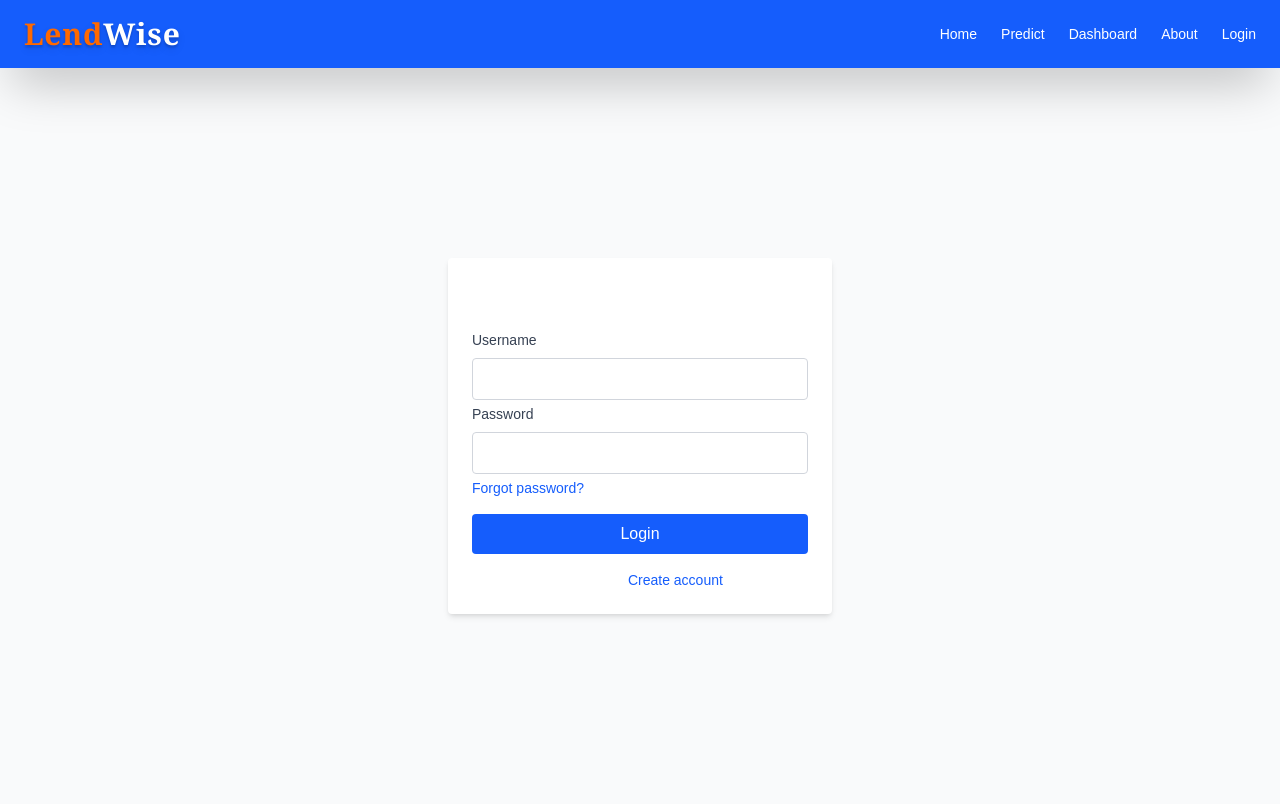
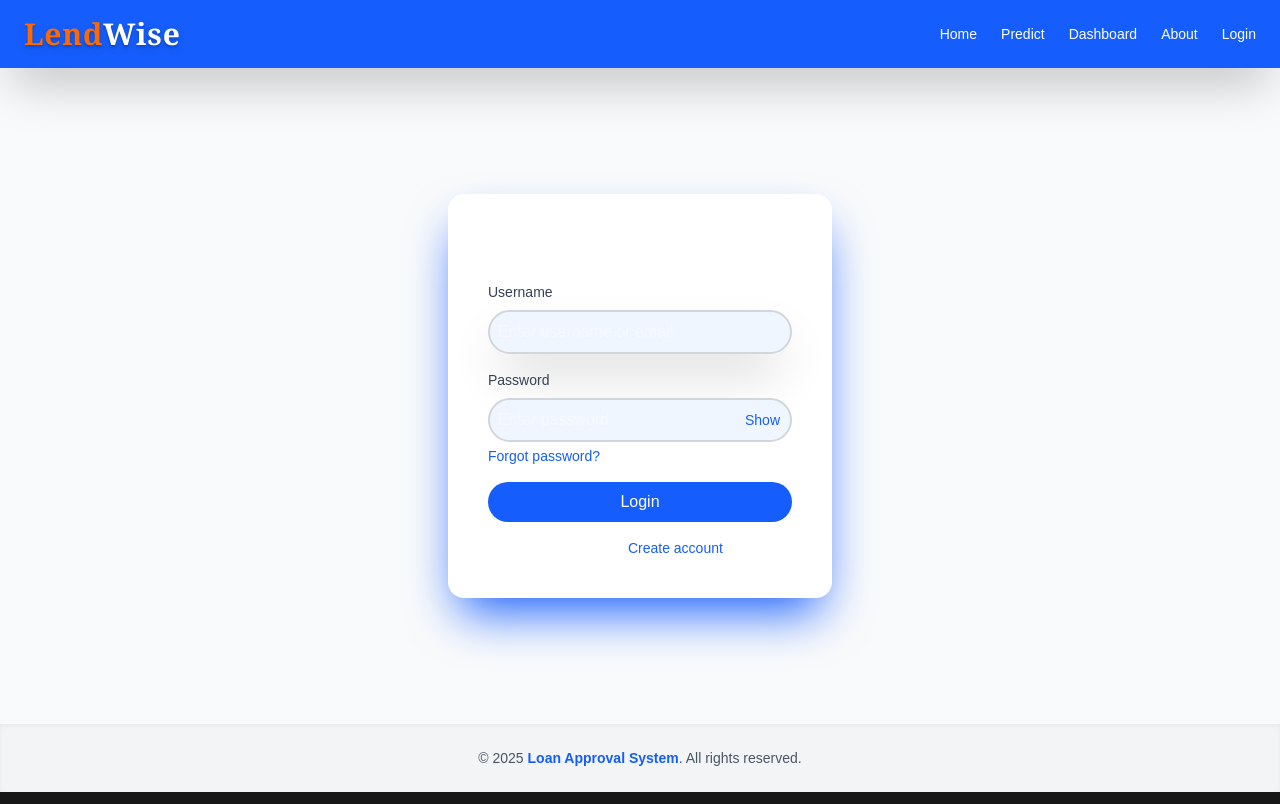
Before and after one commit to prakashwaddar628/loan_approval, a Next.js app in the folder frontend/: page /login in a window 1280 px wide. Built offline with nearby package versions, Linux system fonts and the light colour scheme.

Commit message:
ui update

```diff
--- a/frontend/src/app/dashboard/page.tsx
+++ b/frontend/src/app/dashboard/page.tsx
@@ -162,22 +162,25 @@ export default function Dashboard() {
               <table className="min-w-full text-sm text-left border">
                 <thead className="bg-gray-100 font-semibold">
                   <tr>
-                    <th className="px-4 py-2 border">Name</th>
-                    <th className="px-4 py-2 border">Gender</th>
-                    <th className="px-4 py-2 border">Income</th>
-                    <th className="px-4 py-2 border">Status</th>
+                    <th className="px-2 py-2">Name</th>
+                    <th className="px-2 py-2">Gender</th>
+                    <th className="px-2 py-2">Income</th>
+                    <th className="px-2 py-2">Status</th>
                   </tr>
                 </thead>
+              </table>
+              <div className="max-h-[220px] overflow-y-scroll">
+                <table className="min-w-full text-sm text-left border-t-0">
                   <tbody>
                     {recent.map((item, index) => (
                       <tr key={index} className="hover:bg-gray-50">
-                      <td className="px-4 py-2 border">{item.name}</td>
-                      <td className="px-4 py-2 border">{item.gender}</td>
-                      <td className="px-4 py-2 border">
+                        <td className="px-6 py-2">{item.name}</td>
+                        <td className="px-6 py-2">{item.gender}</td>
+                        <td className="px-6 py-2">
                           ₹{item.income.toLocaleString()}
                         </td>
                         <td
-                        className={`px-4 py-2 border font-semibold ${
+                          className={`px-4 py-2 font-semibold ${
                             item.status === "Approved"
                               ? "text-green-600"
                               : "text-red-600"
@@ -189,6 +192,7 @@ export default function Dashboard() {
                     ))}
                   </tbody>
                 </table>
+              </div>
             </div>
           </div>
         </div>
--- a/frontend/src/app/forgotpassword/page.tsx
+++ b/frontend/src/app/forgotpassword/page.tsx
@@ -3,7 +3,8 @@
 import Navbar from '@/components/Navbar';
 import { useState } from 'react';
 import { useRouter } from 'next/navigation';
-import { toast } from 'react-toastify';
+import { toast, ToastContainer } from 'react-toastify';
+import Footer from '@/components/Footer';
 
 export default function ForgotPassword() {
   const [email, setEmail] = useState('');
@@ -55,6 +56,7 @@ export default function ForgotPassword() {
       setLoading(false);
 
       if (res.ok) {
+        alert("Password reset link sent to your email address.")
         toast.success(data.message || 'Password reset link sent to your email address.', {
           position: 'top-right',
           autoClose: 5000,
@@ -94,8 +96,8 @@ export default function ForgotPassword() {
   return (
     <>
       <Navbar />
-      <div className="min-h-[92vh] flex justify-center items-center bg-gray-50">
-        <div className="bg-white p-6 rounded shadow-md w-full max-w-sm overflow-y-hidden">
+      <div className="min-h-[82vh] flex justify-center items-center bg-gray-50">
+        <div className="bg-white p-8 rounded-2xl shadow-2xl shadow-blue-600 w-full max-w-sm overflow-y-hidden ">
           <h1 className="text-2xl font-bold mb-4 text-center">Forgot Password</h1>
           <p className="text-gray-600 mb-4 text-center">
             Enter your email address below and we'll send you a link to reset your password.
@@ -108,7 +110,8 @@ export default function ForgotPassword() {
               <input
                 type="email"
                 id="email"
-                className="mt-1 block w-full p-2 border border-gray-300 rounded-md shadow-sm focus:ring-blue-500 focus:border-blue-500 sm:text-sm"
+                className="mt-1 block w-full p-2 border-2 bg-blue-50 border-amber-50 outline-amber-50 rounded-full shadow-2xl focus:ring-blue-500 focus:border-blue-500 sm:text-sm"
+                placeholder='enter email here'
                 value={email}
                 onChange={(e) => setEmail(e.target.value)}
                 required
@@ -127,7 +130,7 @@ export default function ForgotPassword() {
             </div>
             <div className="text-center text-sm">
               <span
-                className="text-blue-600 cursor-pointer hover:underline"
+                className="text-blue-600 cursor-pointer hover:text-blue-300"
                 onClick={() => router.push('/login')}
               >
                 Back to Login
@@ -136,6 +139,8 @@ export default function ForgotPassword() {
           </form>
         </div>
       </div>
+      <ToastContainer />
+      <Footer />
     </>
   );
 }
--- a/frontend/src/app/login/page.tsx
+++ b/frontend/src/app/login/page.tsx
@@ -1,15 +1,20 @@
 "use client";
 
+import Footer from "@/components/Footer";
 import Navbar from "@/components/Navbar";
 import { useRouter } from "next/navigation";
 import { useState } from "react";
-import { ToastContainer, toast } from 'react-toastify';
+import { ToastContainer, toast } from "react-toastify";
 
 export default function Login() {
   const [username, setUsername] = useState("");
   const [password, setPassword] = useState("");
   const [loading, setLoading] = useState(false);
-  const [errors, setErrors] = useState<{ username?: string; password?: string }>({});
+  const [errors, setErrors] = useState<{
+    username?: string;
+    password?: string;
+  }>({});
+  const [showpassword, setShowpassword] = useState(false);
   const router = useRouter();
 
   const handleSubmit = async (e: React.FormEvent) => {
@@ -39,7 +44,7 @@ export default function Login() {
       if (res.ok) {
         localStorage.setItem("authToken", data.token);
         console.log("Login successful");
-        toast.success("Login successful!",{
+        toast.success("Login successful!", {
           position: "top-right",
           autoClose: 5000,
           hideProgressBar: false,
@@ -49,7 +54,7 @@ export default function Login() {
         });
         router.push("/");
       } else {
-        toast.error(data.error || "Invalid credentials!",{
+        toast.error(data.error || "Invalid credentials!", {
           position: "top-right",
           autoClose: 5000,
           hideProgressBar: false,
@@ -60,14 +65,13 @@ export default function Login() {
       }
     } catch (error) {
       console.error("Login failed:", error);
-      toast.error("Something went wrong. Please try again.",{
+      toast.error("Something went wrong. Please try again.", {
         position: "top-right",
         autoClose: 5000,
         hideProgressBar: false,
         closeOnClick: true,
         pauseOnHover: true,
         draggable: true,
-
       });
     } finally {
       setLoading(false);
@@ -81,10 +85,10 @@ export default function Login() {
   return (
     <>
       <Navbar />
-      <div className="min-h-[92vh] flex justify-center items-center bg-gray-50">
+      <div className="min-h-[82vh] flex justify-center items-center bg-gray-50">
         <form
           onSubmit={handleSubmit}
-          className="bg-white p-6 rounded shadow-md w-full max-w-sm overflow-y-hidden"
+          className="bg-white p-10 rounded-2xl shadow-2xl shadow-blue-600 w-full max-w-sm overflow-y-hidden"
         >
           <h1 className="text-2xl font-bold mb-4 text-center">Login</h1>
 
@@ -97,26 +101,48 @@ export default function Login() {
             required
             onChange={(e) => setUsername(e.target.value)}
             placeholder="Enter username or email"
-            className={`w-full p-2 border ${errors.username ? 'border-red-500' : 'border-gray-300'} rounded mb-1`}
+            className={`w-full p-2 border-2 border-amber-50 shadow-2xl outline-amber-50 bg-blue-50 ${
+              errors.username ? "border-red-500" : "border-gray-300"
+            } rounded-full mb-4`}
           />
-          {errors.username && <p className="text-red-500 text-xs italic mb-2">{errors.username}</p>}
+          {errors.username && (
+            <p className="text-red-500 text-xs italic mb-2">
+              {errors.username}
+            </p>
+          )}
 
           <label className="block mb-2 text-sm font-medium text-gray-700">
             Password
           </label>
+          <div className="relative">
             <input
-            type="password"
+              type={showpassword ? "text" : "password"}
               required
               value={password}
               onChange={(e) => setPassword(e.target.value)}
               placeholder="Enter password"
-            className={`w-full p-2 border ${errors.password ? 'border-red-500' : 'border-gray-300'} rounded mb-1`}
+              className={`w-full p-2 border-2 bg-blue-50 border-amber-50 outline-amber-50 ${
+                errors.password ? "border-red-500" : "border-gray-300"
+              } rounded-full mb-1 pr-10`}
             />
-          {errors.password && <p className="text-red-500 text-xs italic mb-2">{errors.password}</p>}
+            <button
+              type="button"
+              onClick={() => setShowpassword((prev) => !prev)}
+              className="absolute right-3 top-2 text-sm text-blue-600 py-1 hover:text-blue-300"
+            >
+              {showpassword ? "Hide" : "Show"}
+            </button>
+          </div>
+
+          {errors.password && (
+            <p className="text-red-500 text-xs italic mb-2">
+              {errors.password}
+            </p>
+          )}
 
           <div className="flex items-center justify-between mb-4">
             <p
-              className="text-blue-600 text-sm cursor-pointer hover:underline"
+              className="text-blue-600 text-sm cursor-pointer hover:text-blue-300"
               onClick={handleForgotPassword}
             >
               Forgot password?
@@ -125,8 +151,10 @@ export default function Login() {
 
           <button
             disabled={loading}
-            className={`w-full bg-blue-600 text-white py-2 rounded ${
-              loading ? "opacity-50 cursor-not-allowed" : "hover:bg-blue-700 cursor-pointer"
+            className={`w-full bg-blue-600 text-white py-2 rounded-full ${
+              loading
+                ? "opacity-50 cursor-not-allowed"
+                : "hover:bg-blue-700 cursor-pointer"
             } transition`}
           >
             {loading ? "Logging in..." : "Login"}
@@ -135,7 +163,7 @@ export default function Login() {
           <p className="mt-4 text-center text-sm">
             New user?{" "}
             <span
-              className="text-blue-600 cursor-pointer hover:underline"
+              className="text-blue-600 cursor-pointer hover:text-blue-300"
               onClick={() => router.push("/register")}
             >
               Create account
@@ -144,6 +172,7 @@ export default function Login() {
         </form>
       </div>
       <ToastContainer />
+      <Footer />
     </>
   );
 }
```
Also changed, not shown: frontend/src/app/register/page.tsx (+10 -8 lines). Lines whose indentation alone changed are shown as unchanged.
